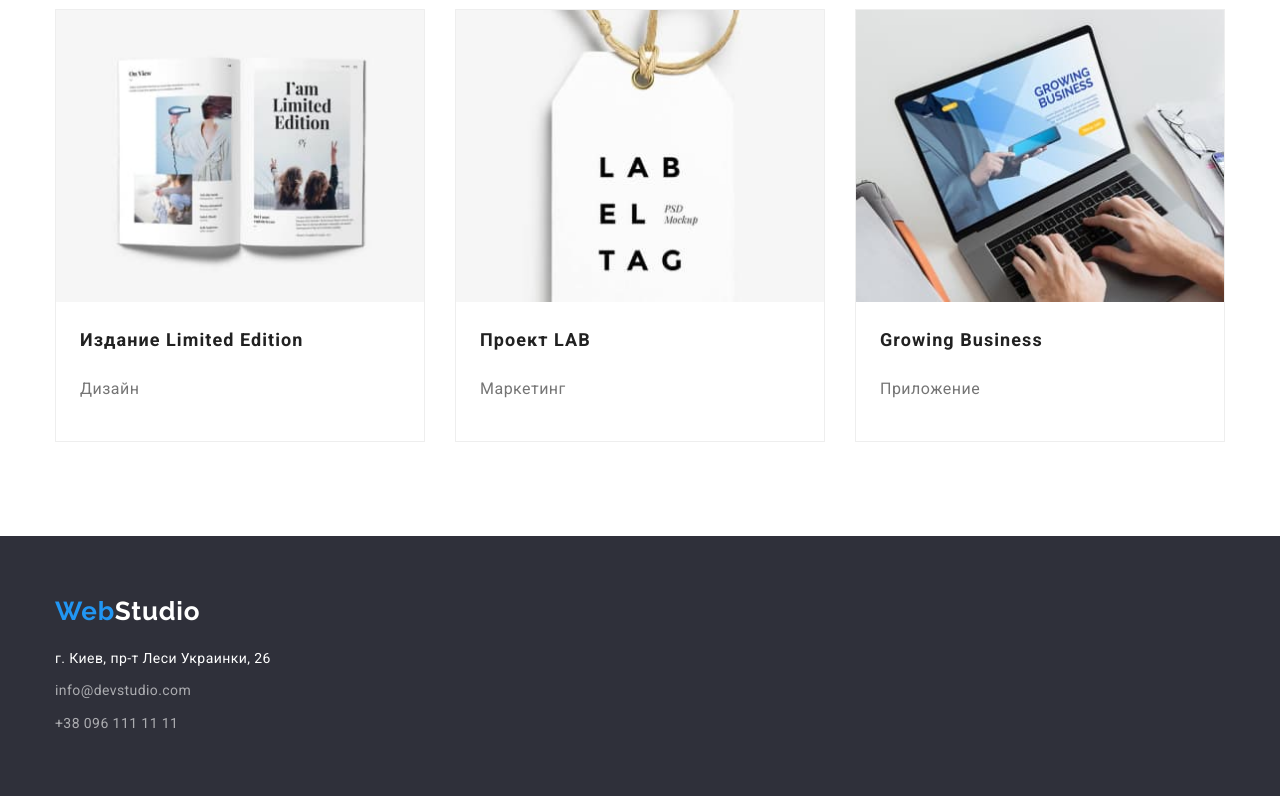
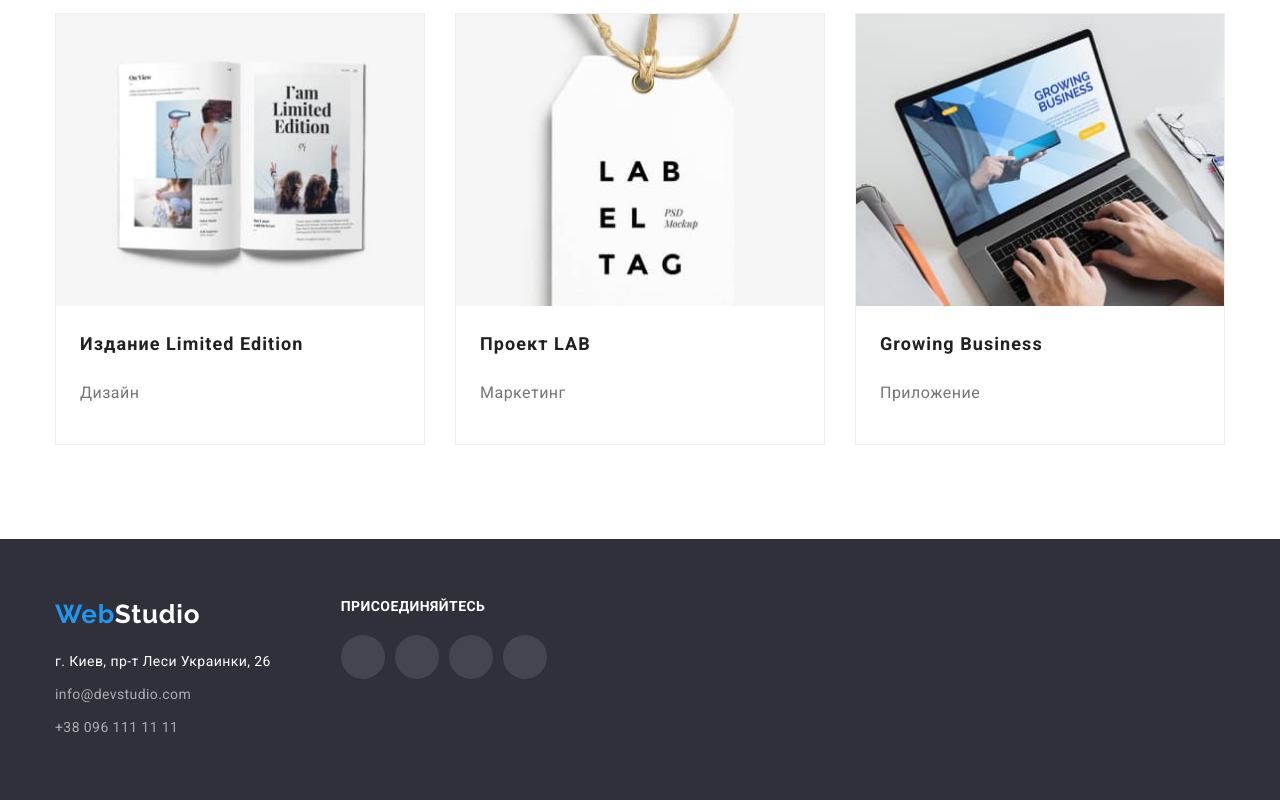
Before and after one commit to Yatsa-dev/goit-markup-hw-04, a plain HTML site: page portfolio.html in a window 1280 px wide. Shown: the part 1180-1980 px from the top of the page. Drawn offline with nearby package versions, Linux system fonts and the light colour scheme.

Commit message:
add gradient, hedear/footer done

```diff
--- a/css/styles.css
+++ b/css/styles.css
@@ -162,7 +162,12 @@ ul {
 .hero-container {
 }
 .hero {
-  background-image: url(../images/Img14-1.jpg);
+  background-image: linear-gradient(
+      to right,
+      rgba(47, 48, 58, 0.4),
+      rgba(47, 48, 58, 0.4)
+    ),
+    url(../images/Img14-1.jpg);
   background-repeat: no-repeat;
   background-size: cover;
   background-position: center;
@@ -389,6 +394,44 @@ ul {
   margin-left: 30px;
 }
 /* Footer */
+.footer-icons {
+  display: flex;
+}
+.box-icon {
+  margin-left: 70px;
+  margin-right: auto;
+}
+.footer-link {
+  display: flex;
+}
+.footer-link .footer-item + .footer-item {
+  margin-left: 10px;
+}
+.part-title {
+  margin-bottom: 20px;
+  font-weight: 700;
+  font-size: 14px;
+  line-height: 1.14;
+  letter-spacing: 0.03em;
+  text-transform: uppercase;
+  color: var(--second-text-color);
+}
+.part-icon {
+  background: rgba(255, 255, 255, 0.1);
+  width: 44px;
+  height: 44px;
+  background-size: contain;
+  display: flex;
+  justify-content: center;
+  align-items: center;
+  cursor: pointer;
+  border-radius: 50%;
+  fill: currentColor;
+}
+.part-icon:hover,
+.part-icon:focus {
+  background-color: var(--accent-color);
+}
 .footer-container {
   align-items: center;
   justify-content: flex-start;
@@ -461,6 +504,11 @@ ul {
 .main-items .item:nth-child(3n) {
   margin-right: 0px;
 }
+.main-items .item:focus,
+.main-items .item:hover {
+  box-shadow: 0px 1px 1px rgba(0, 0, 0, 0.12), 0px 4px 4px rgba(0, 0, 0, 0.06),
+    1px 4px 6px rgba(0, 0, 0, 0.16);
+}
 .main-items .item {
   margin-bottom: 30px;
   margin-right: 30px;
--- a/portfolio.html
+++ b/portfolio.html
@@ -26,8 +26,17 @@
                 </nav>
                 <div class="site-contacts">
                     <ul class="auth-nav">
-                        <li class="send"><a class="link" href="mailto:info@devstudio.com">info@devstudio.com</a></li>
-                        <li class="send"><a class="link" href="tel:+380961111111">+38 096 111 11 11</a></li>
+                        <li class="send">
+                            <a class="link" href="mailto:info@devstudio.com">
+                                <svg class="auth-icon" width="16px" height="12px">
+                                    <use href="./images/sprite.svg#icon-envelope"></use>
+                                </svg>info@devstudio.com</a>
+                        </li>
+                        <li class="send"><a class="link" href="tel:+380961111111">
+                                <svg class="auth-icon" width="10px" height="16px">
+                                    <use href="./images/sprite.svg#icon-smartphone"></use>
+                                </svg>+38 096 111 11 11</a>
+                        </li>
                     </ul>
                 </div>
             </div>
@@ -133,7 +142,8 @@
         </main>
         <!-- Футер -->
                     <footer class="footer">
-            <div class="footer-container container">
+                        <div class="footer-icons container">
+                            <div class="footer-container ">
                                 <div class="logo-container">
                                     <a class="link" href="./index.html">
                                         <p class="logo-sub"><span class="logo-part">Web</span>Studio</p>
@@ -147,6 +157,40 @@
                                     <li class="footer-link"><a class="item" href="tel:+380961111111">+38 096 111 11 11</a></li>
                                 </ul>
                             </div>
+                            <div class="box-icon">
+                                <h2 class="part-title">присоединяйтесь</h2>
+                                <ul class="footer-link">
+                                    <li class="footer-item">
+                                        <a class="part-icon" href="">
+                                            <svg width="20" height="20">
+                                                <use href="./images/sprite.svg#icon-instagram-w"></use>
+                                            </svg>
+                                        </a>
+                                    </li>
+                                    <li class="footer-item">
+                                        <a class="part-icon" href="">
+                                            <svg width="20" height="20">
+                                                <use href="./images/sprite.svg#icon-twitter-1w"></use>
+                                            </svg>
+                                        </a>
+                                    </li>
+                                    <li class="footer-item">
+                                        <a class="part-icon" href="">
+                                            <svg width="20" height="20">
+                                                <use href="./images/sprite.svg#icon-facebook-w"></use>
+                                            </svg>
+                                        </a>
+                                    </li>
+                                    <li class="footer-item">
+                                        <a class="part-icon" href="">
+                                            <svg width="20" height="20">
+                                                <use href="./images/sprite.svg#icon-linkedin-w"></use>
+                                            </svg>
+                                        </a>
+                                    </li>
+                                </ul>
+                            </div>
+                        </div>
                     </footer>
     </body>
 </html>
```
Also changed, not shown: index.html (+22 -22 lines). Lines whose indentation alone changed are shown as unchanged.
